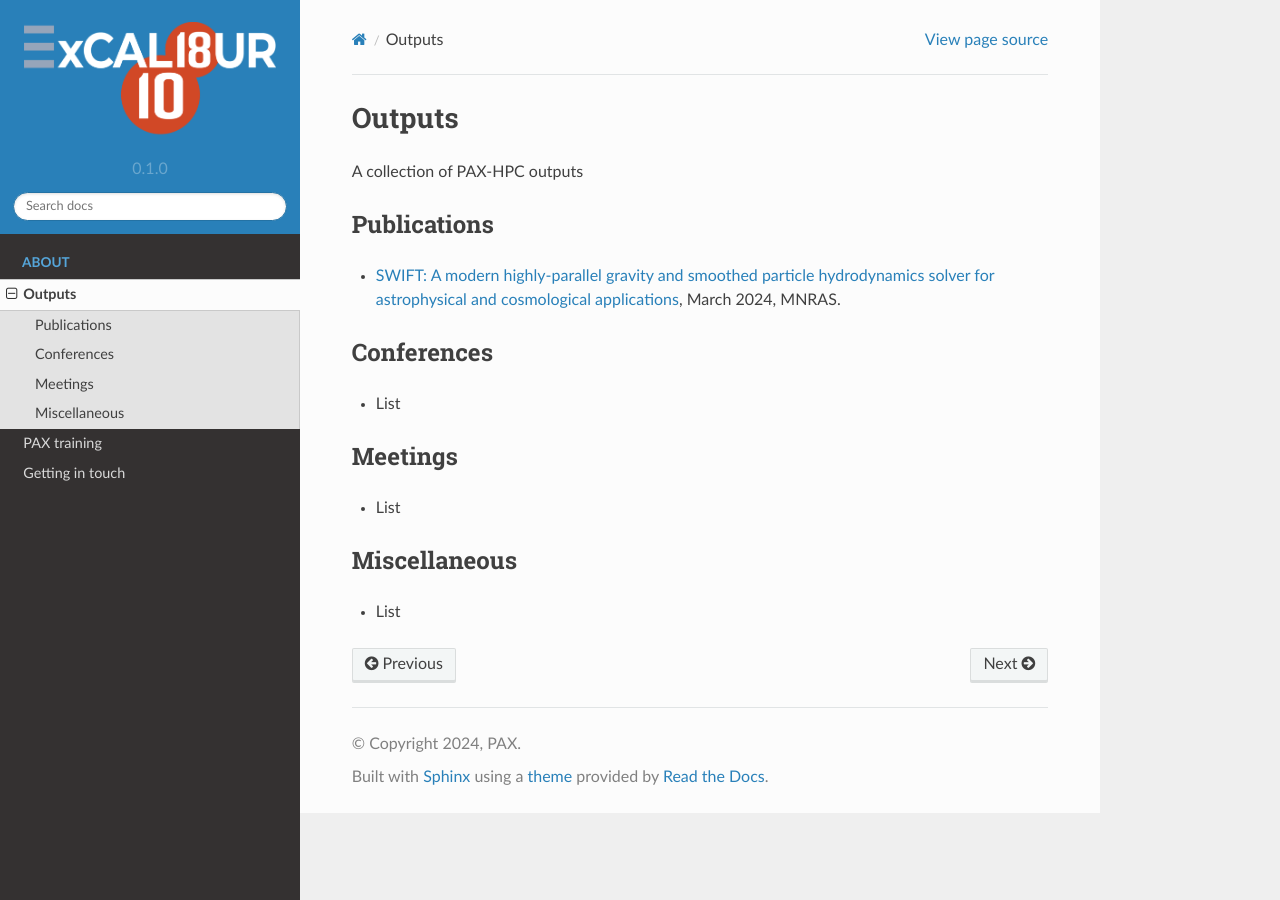
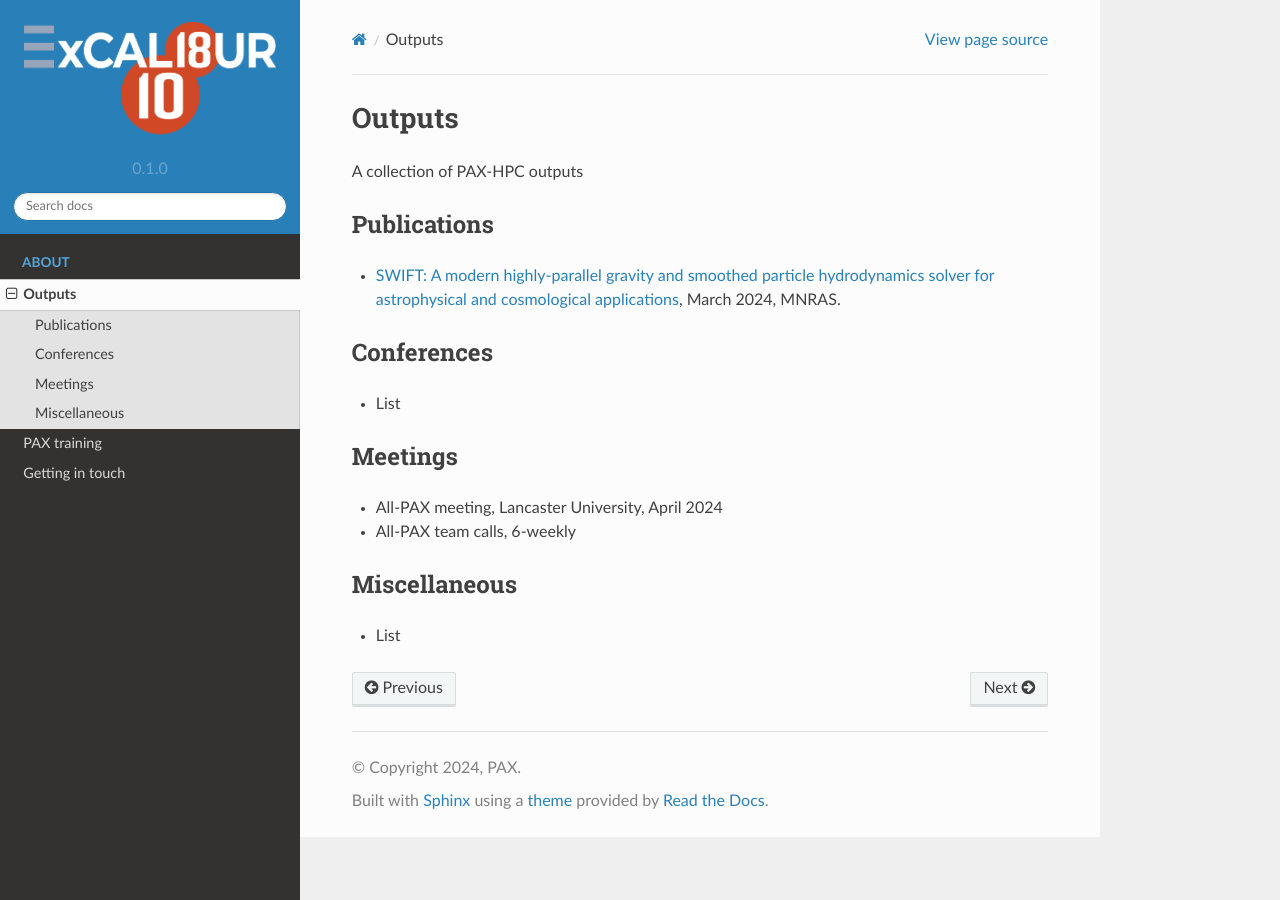
Before and after one commit to xguo-epcc/pax-hpc, a Sphinx documentation site: the page built from docs/outputs.md, in a window 1280 px wide. Built offline with Sphinx 7.4.7 and the Read the Docs theme 2.0.0, drawn with Linux system fonts in a browser that asks for light colours.

Commit message:
added info

```diff
--- a/docs/index.rst
+++ b/docs/index.rst
@@ -17,3 +17,8 @@ Contents
    outputs
    training
    contact
+
+
+
+PAX is an ExCALIBUR project funded by UKRI to help prepare materials
+modelling and particle modelling codes for Exascale systems.
--- a/docs/outputs.md
+++ b/docs/outputs.md
@@ -12,7 +12,8 @@ A collection of PAX-HPC outputs
 
 ## Meetings
 
-- List
+- All-PAX meeting, Lancaster University, April 2024
+- All-PAX team calls, 6-weekly
 
 ## Miscellaneous
 
```
